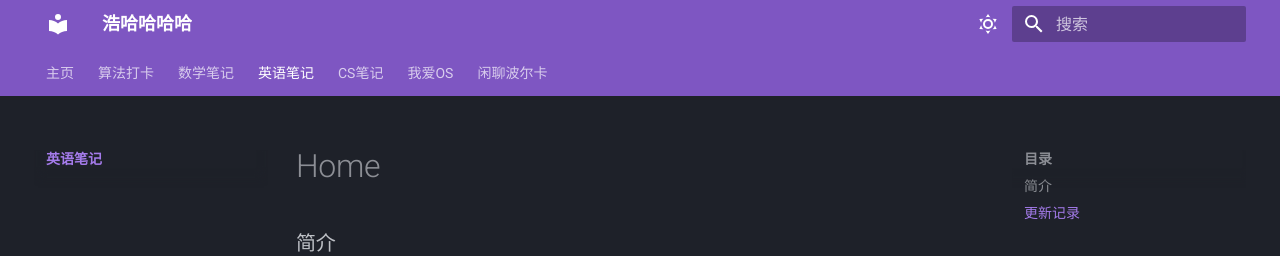
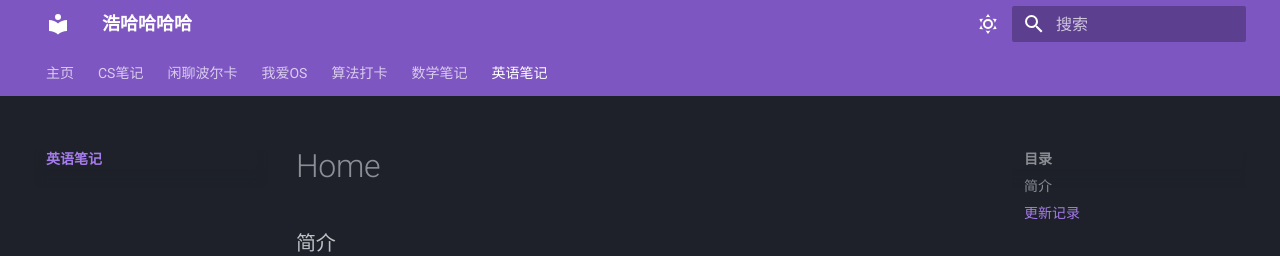
Before and after one commit to Haohahahaha/eng, an MkDocs documentation site: the page built from docs/index.md, in a window 1280 px wide and 926 px high. Shown: the top 256 px of the window. Built offline with MkDocs 1.6.1 and Material for MkDocs 9.7.7, drawn with Linux system fonts in a browser that asks for light colours; some of the changed lines change nothing that is shown.

Commit message:
2023-11-27_00:12:35 update

```diff
--- a/mkdocs.yml
+++ b/mkdocs.yml
@@ -27,6 +27,9 @@ theme:
 
 nav:
   - 主页: http://haohaha.cn
+  - CS笔记: http://cs.haohaha.cn
+  - 闲聊波尔卡: http://chat.haohaha.cn
+  - 我爱OS: http://os.haohaha.cn
   - 算法打卡: http://alg.haohaha.cn
   - 数学笔记: http://math.haohaha.cn
   - 英语笔记:
@@ -42,9 +45,7 @@ nav:
 #     - 07.2003-01: 2003-01.md
 #     - 08.2003-02: 2003-02.md
 #     - 09.2003-03: 2003-03.md
-  - CS笔记: http://cs.haohaha.cn
-  - 我爱OS: http://os.haohaha.cn
-  - 闲聊波尔卡: http://chat.haohaha.cn
+#
 markdown_extensions:
   - admonition
   - codehilite:
```
